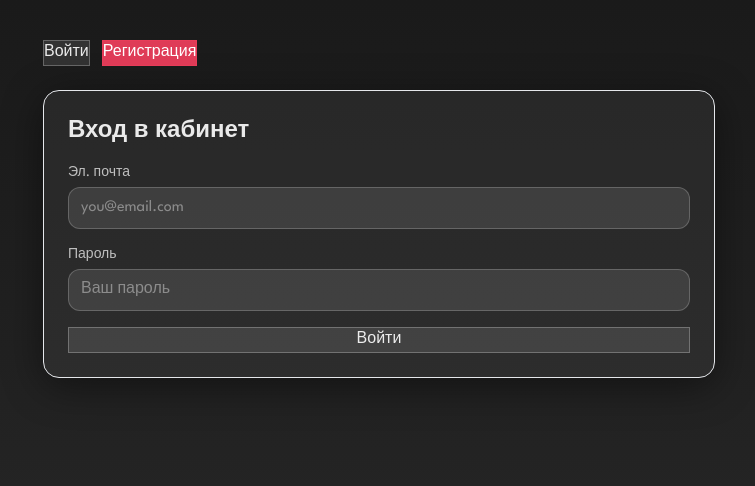
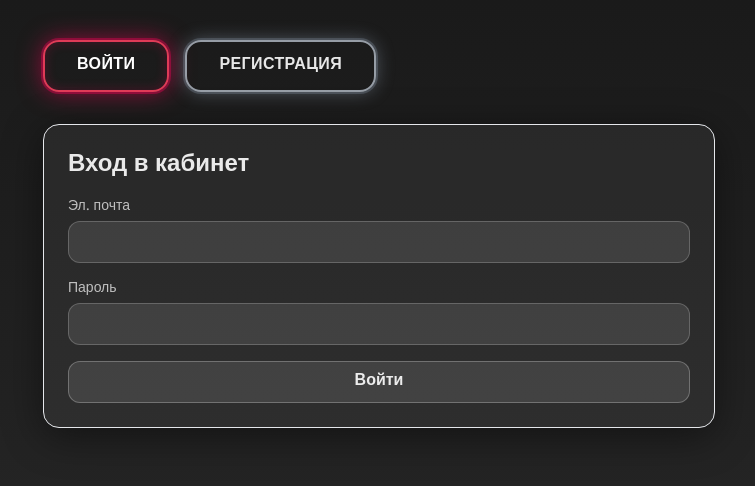
Before and after one commit to EstrafficOffical/estraffic, a Next.js app: page /1/login in a window 1280 px wide. Shown: the top 486 px of the page, without its empty margins (261-1016 px from the left). Built offline with nearby package versions, Linux system fonts and the light colour scheme.

Commit message:
feat(ui): neon tabs for login/register; keep auth logic intact

```diff
--- a/src/app/[locale]/login/page.tsx
+++ b/src/app/[locale]/login/page.tsx
@@ -1,8 +1,41 @@
 "use client";
 
+import { useState } from "react";
+import { useSearchParams } from "next/navigation";
 import { signIn } from "next-auth/react";
-import { useSearchParams } from "next/navigation";
-import { useState } from "react";
+import Link from "next/link";
+
+function NeonTabs({ locale, active }: { locale: string; active: "login" | "register" }) {
+  const base =
+    "uppercase font-extrabold tracking-wide rounded-2xl px-8 py-3 select-none border-2 bg-transparent transition-colors";
+  const roseActive =
+    "text-white border-rose-500/90 shadow-[0_0_0_2px_rgba(255,0,90,.35),0_0_24px_rgba(255,0,90,.55),inset_0_0_12px_rgba(255,0,90,.2)] hover:bg-rose-500/10";
+  const roseIdle =
+    "text-white border-rose-500/70 shadow-[0_0_0_2px_rgba(255,0,90,.25),0_0_18px_rgba(255,0,90,.45)] hover:bg-rose-500/10";
+  const grayActive =
+    "text-white border-slate-300/90 shadow-[0_0_0_2px_rgba(148,163,184,.35),0_0_24px_rgba(148,163,184,.55),inset_0_0_12px_rgba(148,163,184,.2)] hover:bg-white/10";
+  const grayIdle =
+    "text-white/90 border-slate-300/70 shadow-[0_0_0_2px_rgba(148,163,184,.25),0_0_18px_rgba(148,163,184,.45)] hover:bg-white/10";
+
+  return (
+    <div className="mb-8 flex gap-4">
+      <Link
+        href={`/${locale}/login`}
+        aria-current={active === "login" ? "page" : undefined}
+        className={`${base} ${active === "login" ? roseActive : roseIdle}`}
+      >
+        Войти
+      </Link>
+      <Link
+        href={`/${locale}/register`}
+        aria-current={active === "register" ? "page" : undefined}
+        className={`${base} ${active === "register" ? grayActive : grayIdle}`}
+      >
+        Регистрация
+      </Link>
+    </div>
+  );
+}
 
 export default function LoginPage({ params }: { params: { locale: string } }) {
   const { locale } = params;
@@ -19,16 +52,9 @@ export default function LoginPage({ params }: { params: { locale: string } }) {
     const fd = new FormData(e.currentTarget);
     const email = String(fd.get("email") || "");
     const password = String(fd.get("password") || "");
-
     const callbackUrl = qs.get("callbackUrl") || `/${locale}`;
 
-    await signIn("credentials", {
-      email,
-      password,
-      redirect: true,
-      callbackUrl,
-    });
-
+    await signIn("credentials", { email, password, redirect: true, callbackUrl });
     setSubmitting(false);
   }
 
@@ -43,44 +69,23 @@ export default function LoginPage({ params }: { params: { locale: string } }) {
 
   const inputCls =
     "w-full rounded-xl border border-white/20 bg-white/10 px-3 py-2 text-white/90 outline-none placeholder:text-white/40 focus:border-white/40 focus:shadow-[0_0_0_3px_rgba(255,255,255,.12)]";
-
-  const btnBase =
-    "px-5 py-2.5 rounded-xl text-sm font-semibold transition focus:shadow-[0_0_0_4px_rgba(255,255,255,.14)]";
-  const btnPrimary =
-    "border border-rose-500/40 bg-rose-500/90 hover:bg-rose-500 text-white";
-  const btnGhost =
-    "border border-white/25 bg-white/10 hover:bg-white/15 text-white/90";
+  const cardCls =
+    "rounded-2xl border border-white/12 bg-white/5 p-6 shadow-[0_8px_40px_rgba(0,0,0,.45)]";
+  const btnCls =
+    "w-full rounded-xl border border-white/25 bg-white/10 hover:bg-white/15 px-4 py-2 font-semibold text-white/90 disabled:opacity-60 disabled:cursor-not-allowed";
 
   return (
     <div className="min-h-screen px-4 py-10 text-white/90">
       <div className="mx-auto w-full max-w-2xl">
-        <div className="mb-6 flex gap-3">
-          <a
-            href={`/${locale}/login`}
-            aria-current="page"
-            className={`${btnGhost}`}
-          >
-            Войти
-          </a>
-          <a href={`/${locale}/register`} className={`${btnPrimary}`}>
-            Регистрация
-          </a>
-        </div>
+        <NeonTabs locale={locale} active="login" />
 
-        <div className="rounded-2xl border border-white/12 bg-white/5 p-6 shadow-[0_8px_40px_rgba(0,0,0,.45)]">
+        <div className={cardCls}>
           <h1 className="mb-4 text-2xl font-extrabold">Вход в кабинет</h1>
 
           <form onSubmit={onSubmit} className="grid gap-4">
             <label className="block">
               <div className="mb-1 text-sm text-white/70">Эл. почта</div>
-              <input
-                name="email"
-                type="email"
-                autoComplete="email"
-                className={inputCls}
-                placeholder="you@email.com"
-                required
-              />
+              <input name="email" type="email" autoComplete="email" className={inputCls} required />
             </label>
 
             <label className="block">
@@ -90,18 +95,13 @@ export default function LoginPage({ params }: { params: { locale: string } }) {
                 type="password"
                 autoComplete="current-password"
                 className={inputCls}
-                placeholder="Ваш пароль"
                 required
               />
             </label>
 
             {mergedError && <p className="text-sm text-red-400">{mergedError}</p>}
 
-            <button
-              type="submit"
-              disabled={submitting}
-              className={`${btnGhost} w-full`}
-            >
+            <button type="submit" disabled={submitting} className={btnCls}>
               {submitting ? "Входим…" : "Войти"}
             </button>
           </form>
--- a/src/app/[locale]/register/page.tsx
+++ b/src/app/[locale]/register/page.tsx
@@ -1,6 +1,39 @@
 "use client";
 
 import { useState } from "react";
+import Link from "next/link";
+
+function NeonTabs({ locale, active }: { locale: string; active: "login" | "register" }) {
+  const base =
+    "uppercase font-extrabold tracking-wide rounded-2xl px-8 py-3 select-none border-2 bg-transparent transition-colors";
+  const roseActive =
+    "text-white border-rose-500/90 shadow-[0_0_0_2px_rgba(255,0,90,.35),0_0_24px_rgba(255,0,90,.55),inset_0_0_12px_rgba(255,0,90,.2)] hover:bg-rose-500/10";
+  const roseIdle =
+    "text-white border-rose-500/70 shadow-[0_0_0_2px_rgba(255,0,90,.25),0_0_18px_rgba(255,0,90,.45)] hover:bg-rose-500/10";
+  const grayActive =
+    "text-white border-slate-300/90 shadow-[0_0_0_2px_rgba(148,163,184,.35),0_0_24px_rgba(148,163,184,.55),inset_0_0_12px_rgba(148,163,184,.2)] hover:bg-white/10";
+  const grayIdle =
+    "text-white/90 border-slate-300/70 shadow-[0_0_0_2px_rgba(148,163,184,.25),0_0_18px_rgba(148,163,184,.45)] hover:bg-white/10";
+
+  return (
+    <div className="mb-8 flex gap-4">
+      <Link
+        href={`/${locale}/login`}
+        aria-current={active === "login" ? "page" : undefined}
+        className={`${base} ${active === "login" ? roseActive : roseIdle}`}
+      >
+        Войти
+      </Link>
+      <Link
+        href={`/${locale}/register`}
+        aria-current={active === "register" ? "page" : undefined}
+        className={`${base} ${active === "register" ? grayActive : grayIdle}`}
+      >
+        Регистрация
+      </Link>
+    </div>
+  );
+}
 
 export default function RegisterPage({ params }: { params: { locale: string } }) {
   const { locale } = params;
@@ -26,8 +59,7 @@ export default function RegisterPage({ params }: { params: { locale: string } })
       });
       if (!res.ok) {
         const data = await res.json().catch(() => ({}));
-        if (res.status === 409)
-          setError("Пользователь с таким email уже существует");
+        if (res.status === 409) setError("Пользователь с таким email уже существует");
         else setError(data?.error || "Ошибка сервера");
         return;
       }
@@ -41,14 +73,17 @@ export default function RegisterPage({ params }: { params: { locale: string } })
 
   const inputCls =
     "w-full rounded-xl border border-white/20 bg-white/10 px-3 py-2 text-white/90 outline-none placeholder:text-white/40 focus:border-white/40 focus:shadow-[0_0_0_3px_rgba(255,255,255,.12)]";
-
-  const btnCls =
+  const cardCls =
+    "rounded-2xl border border-white/12 bg-white/5 p-6 shadow-[0_8px_40px_rgba(0,0,0,.45)]";
+  const btnPrimary =
     "w-full rounded-xl border border-rose-500/40 bg-rose-500/90 px-4 py-2 font-semibold text-white hover:bg-rose-500 disabled:opacity-60 disabled:cursor-not-allowed";
 
   return (
     <div className="min-h-screen px-4 py-10 text-white/90">
       <div className="mx-auto w-full max-w-2xl">
-        <div className="rounded-2xl border border-white/12 bg-white/5 p-6 shadow-[0_8px_40px_rgba(0,0,0,.45)]">
+        <NeonTabs locale={locale} active="register" />
+
+        <div className={cardCls}>
           <h1 className="mb-4 text-2xl font-extrabold">Регистрация</h1>
 
           {submitted ? (
@@ -102,7 +137,7 @@ export default function RegisterPage({ params }: { params: { locale: string } })
 
               {error && <p className="text-sm text-red-400">{error}</p>}
 
-              <button type="submit" disabled={loading} className={btnCls}>
+              <button type="submit" disabled={loading} className={btnPrimary}>
                 {loading ? "Отправляем…" : "Регистрация"}
               </button>
             </form>
--- /dev/null
+++ b/src/app/components/ui/NeonTabs.tsx
@@ -0,0 +1,58 @@
+import Link from "next/link";
+
+type Props = {
+  locale: string;
+  active: "login" | "register";
+  className?: string;
+};
+
+function cls(neon: "rose" | "gray", active = false) {
+  if (neon === "rose") {
+    return [
+      "uppercase font-extrabold tracking-wide",
+      "rounded-2xl px-8 py-3 select-none",
+      "border-2 bg-transparent text-white",
+      active
+        ? "border-rose-500/90 shadow-[0_0_0_2px_rgba(255,0,90,.35),0_0_24px_rgba(255,0,90,.55),inset_0_0_12px_rgba(255,0,90,.2)]"
+        : "border-rose-500/70 shadow-[0_0_0_2px_rgba(255,0,90,.25),0_0_18px_rgba(255,0,90,.45)]",
+      "hover:bg-rose-500/10 transition-colors",
+      "focus:outline-none focus:ring-4 focus:ring-rose-500/25",
+    ].join(" ");
+  }
+  // gray neon
+  return [
+    "uppercase font-extrabold tracking-wide",
+    "rounded-2xl px-8 py-3 select-none",
+    "border-2 bg-transparent text-white/90",
+    active
+      ? "border-slate-300/90 shadow-[0_0_0_2px_rgba(148,163,184,.35),0_0_24px_rgba(148,163,184,.55),inset_0_0_12px_rgba(148,163,184,.2)]"
+      : "border-slate-300/70 shadow-[0_0_0_2px_rgba(148,163,184,.25),0_0_18px_rgba(148,163,184,.45)]",
+    "hover:bg-white/10 transition-colors",
+    "focus:outline-none focus:ring-4 focus:ring-slate-300/25",
+  ].join(" ");
+}
+
+export default function NeonTabs({ locale, active, className = "" }: Props) {
+  const isLogin = active === "login";
+  return (
+    <div className={`flex gap-4 ${className}`}>
+      {/* Левая: Войти */}
+      <Link
+        href={`/${locale}/login`}
+        aria-current={isLogin ? "page" : undefined}
+        className={cls("rose", isLogin)}
+      >
+        Войти
+      </Link>
+
+      {/* Правая: Регистрация (серый неон) */}
+      <Link
+        href={`/${locale}/register`}
+        aria-current={!isLogin ? "page" : undefined}
+        className={cls("gray", !isLogin)}
+      >
+        Регистрация
+      </Link>
+    </div>
+  );
+}
```
